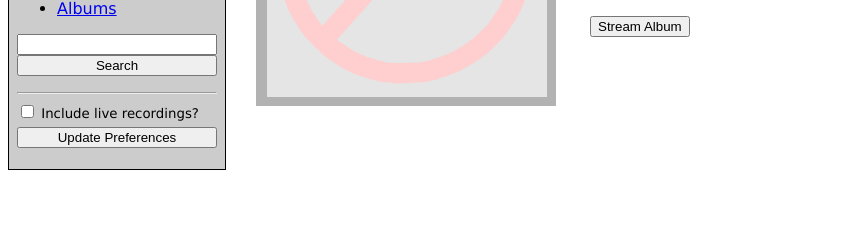
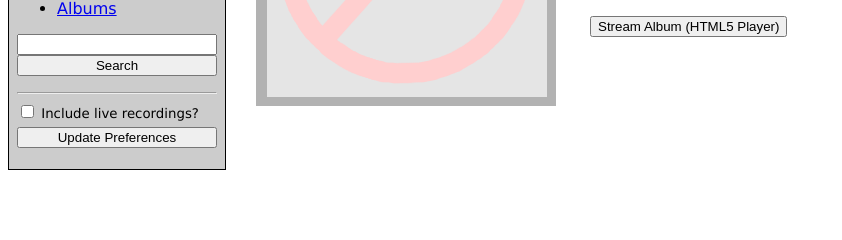
Before and after one commit to apocalyptech/exordium, a Django app: template exordium/templates/exordium/album.html in a window 1280 px wide. Shown: the part 220-460 px from the top of the page, without its empty margins (0-842 px from the left). Run offline with Django 3.2, Linux system fonts and the light colour scheme; the template is opened without the code that fills it, so the values that code supplies are empty.

Commit message:
Adding in a note about it being html5 for the streaming

```diff
--- a/exordium/templates/exordium/album.html
+++ b/exordium/templates/exordium/album.html
@@ -43,7 +43,7 @@
     <input type="submit" value="Download as Zipfile" />
 </form>
 {% endif %}
-<button class="albumstreambutton" onClick="jplayerAdd([{% for record in album.get_songs_ordered %}{title:'{% if record.tracknum != 0 %}{{ record.tracknum }}. {% endif %}{{ record.title|addslashes }} ({{ record.album|addslashes }})', artist:'{{ record.artist|addslashes }}', type:'{{ record.filetype }}', url:'{% autoescape off %}{{ record.get_download_url|addslashes }}{% endautoescape %}', poster:'{% if record.album.has_album_art %}{% url 'exordium:albumart' record.album.pk 'album' %}{% else %}{% static 'exordium/no_album_art.png' %}{% endif %}'}{% if not forloop.last %}, {% endif %}{% endfor %}]);">Stream Album</button>
+<button class="albumstreambutton" onClick="jplayerAdd([{% for record in album.get_songs_ordered %}{title:'{% if record.tracknum != 0 %}{{ record.tracknum }}. {% endif %}{{ record.title|addslashes }} ({{ record.album|addslashes }})', artist:'{{ record.artist|addslashes }}', type:'{{ record.filetype }}', url:'{% autoescape off %}{{ record.get_download_url|addslashes }}{% endautoescape %}', poster:'{% if record.album.has_album_art %}{% url 'exordium:albumart' record.album.pk 'album' %}{% else %}{% static 'exordium/no_album_art.png' %}{% endif %}'}{% if not forloop.last %}, {% endif %}{% endfor %}]);">Stream Album (HTML5 Player)</button>
 
 </td>
 </tr>
```
